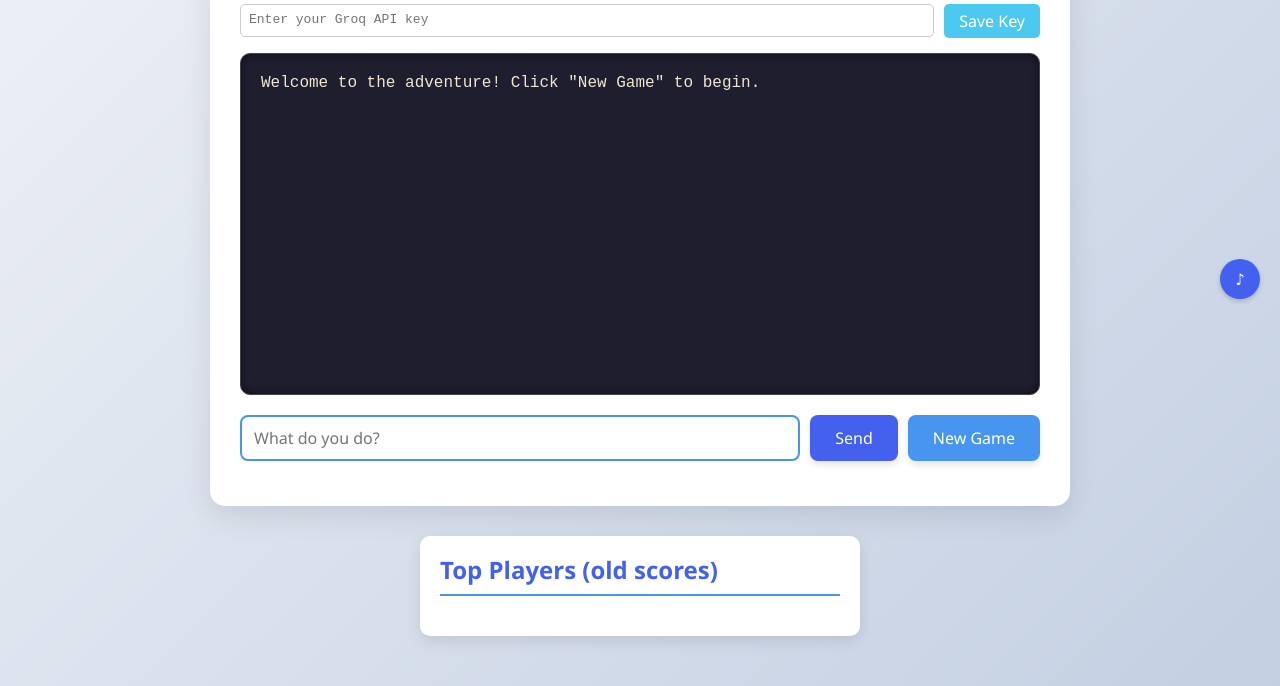
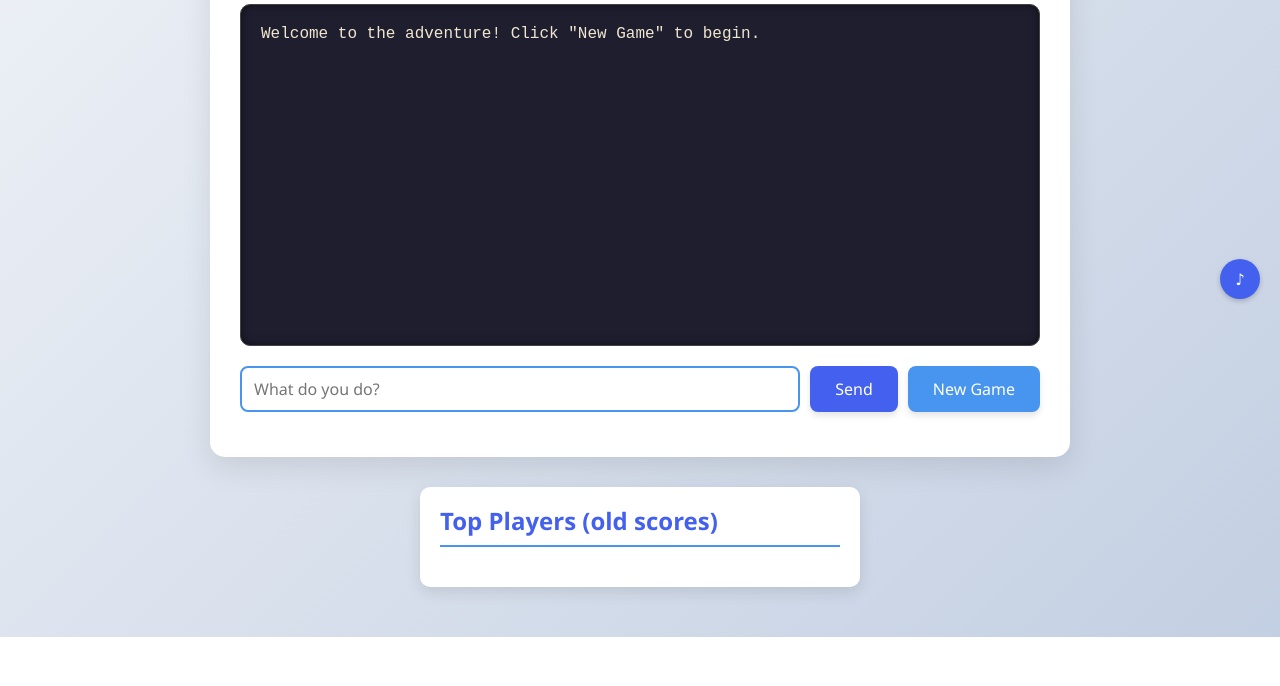
Before and after one commit to Jeseuss/my-website, a website built with Parcel: page index.html in a window 1280 px wide. Shown: the part 481-1167 px from the top of the page. After the commit the page ends 1118 px from the top, so only its background shows below. Built offline with nearby package versions, Linux system fonts and the light colour scheme; no server answers.

Commit message:
Update index.html

```diff
--- a/index.html
+++ b/index.html
@@ -220,11 +220,7 @@
   <div id="game-container">
     <h1>Text Adventure</h1>
 
-    <!-- Optional API key input (if you don't want to hardcode) -->
-    <div id="api-key-container">
-      <input type="password" id="api-key" placeholder="Enter your Groq API key" value="">
-      <button id="save-key-btn">Save Key</button>
-    </div>
+
 
     <!-- Story output area -->
     <div id="adventure-output">Welcome to the adventure! Click "New Game" to begin.</div>
```
